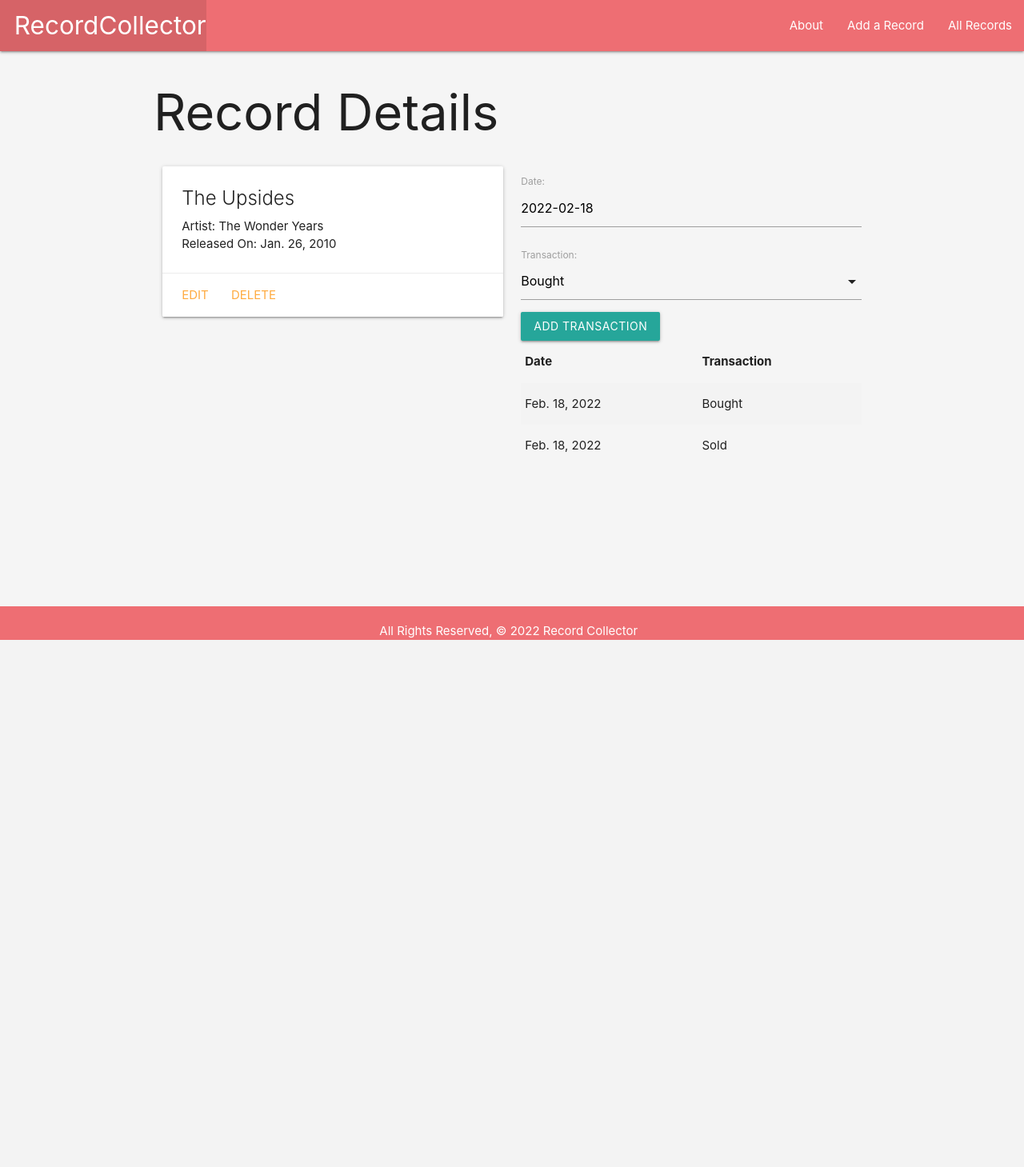
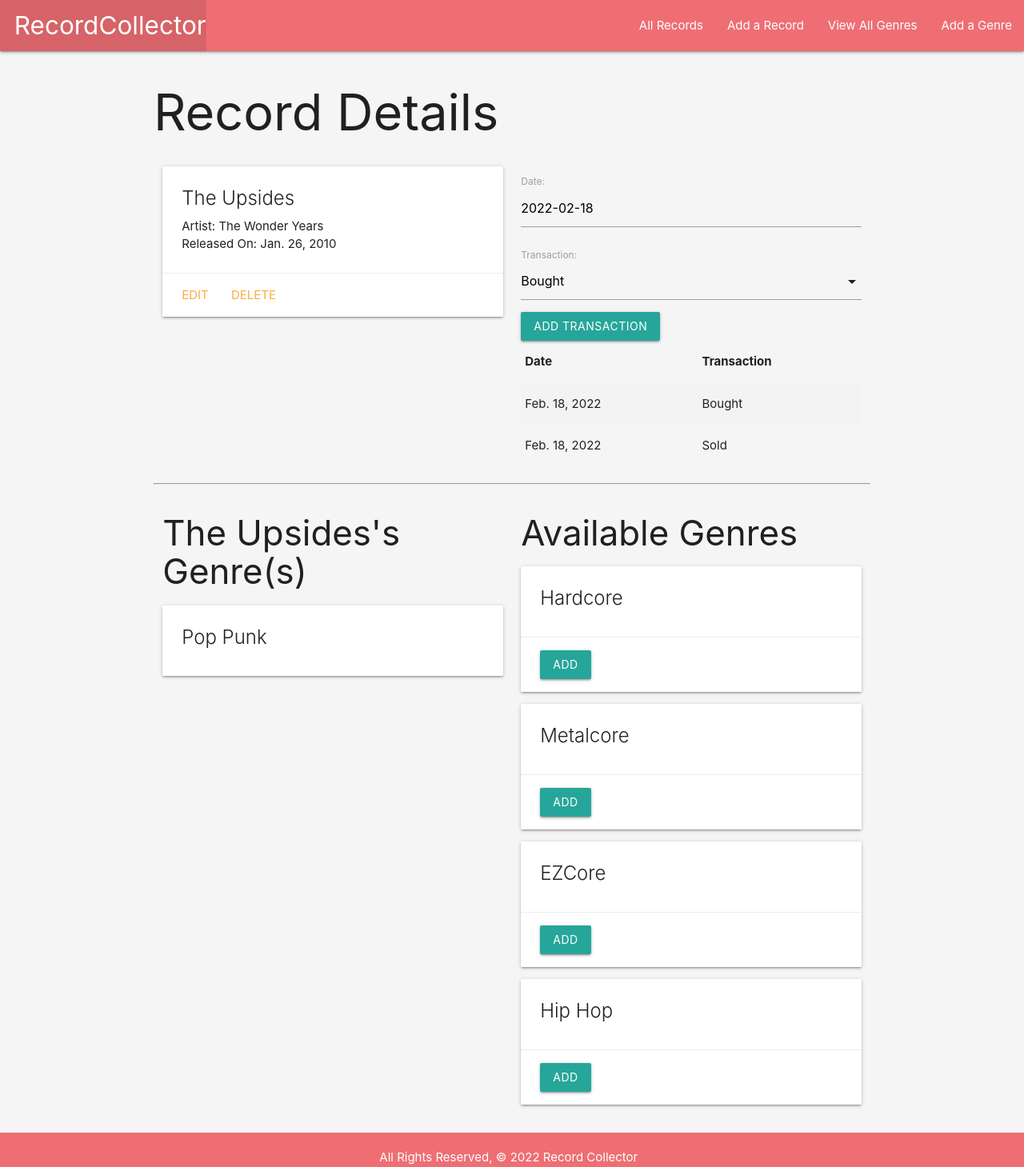
Before and after one commit to Roby-diamond/django-record-collector, a Django app: page /records/6 in a window 1280 px wide. Shown: the whole page at 80% size. Before the commit the page ends 800 px from the top, so only its background shows below. Run offline with Django 4.2, Linux system fonts and the light colour scheme; data comes from the database, SQL or seed files in the repository; both versions use the stored data as it was after the commit.

Commit message:
sets up M:M relationship

```diff
--- a/main_app/admin.py
+++ b/main_app/admin.py
@@ -1,7 +1,8 @@
 from django.contrib import admin
-from .models import Record, Market
+from .models import Record, Market, Genre
 
 # Register your models here.
 
 admin.site.register(Record)
 admin.site.register(Market)
+admin.site.register(Genre)
--- a/main_app/models.py
+++ b/main_app/models.py
@@ -8,16 +8,26 @@ TRANSACTIONS = (
 
 # Create your models here.
 
+class Genre(models.Model):
+    name = models.CharField(max_length=100)
+
+    def __str__(self):
+        return self.name
+
+    def get_absolute_url(self):
+        return reverse('detail', kwargs={'genre_id': self.id})
+
 class Record(models.Model):
     title = models.CharField(max_length=100)
     artist = models.CharField(max_length=100)
     release_date = models.DateField()
+    genres = models.ManyToManyField(Genre)
 
     def __str__(self):
         return self.title
 
     def get_absolute_url(self):
-        return reverse("detail", kwargs={"record_id": self.id})
+        return reverse('detail', kwargs={'record_id': self.id})
 
 class Market(models.Model):
     date = models.DateField('date')
--- a/main_app/templates/base.html
+++ b/main_app/templates/base.html
@@ -29,9 +29,10 @@
             </li>
           </ul>
           <ul class="right">
-            <li><a href="/about">About</a></li>
+            <li><a href="/records">All Records</a></li>
             <li><a href="{% url 'records_create' %}">Add a Record</a></li>
-            <li><a href="/records">All Records</a></li>
+            <li><a href="{% url 'genres_index' %}">View All Genres</a></li>
+            <li><a href="{% url 'genres_create' %}">Add a Genre</a></li>
           </ul>
         </div>
       </nav>
--- a/main_app/templates/home.html
+++ b/main_app/templates/home.html
@@ -2,6 +2,7 @@
 
 {% block content %}
 
-<h1>All your vinyl are belong to us</h1>
+<h1>Keep track of your favorite records!</h1>
+<h3>Click 'Add a Record' to get started</h3>
 
 {% endblock %}
--- a/main_app/templates/records/detail.html
+++ b/main_app/templates/records/detail.html
@@ -39,6 +39,45 @@
     </table>
   </div>
 </div>
+<hr />
+<div class="row">
+  <div class="col s6">
+    <h3>{{ record.title }}'s Genre(s)</h3>
+    {% if record.genres.count %} {% for genre in record.genres.all %}
+    <div class="card">
+      <div class="card-content">
+        <span class="card-title">
+          {{genre.name }}
+        </span>
+      </div>
+    </div>
+    {% endfor %} {% else %}
+    <h5>This record is too cool to be described by genres</h5>
+    {% endif %}
+  </div>
+  <div class="col s6">
+    <h3>Available Genres</h3>
+    {% if genres.count %}
+      {% for genre in genres.all %}
+        <div class="card">
+          <div class="card-content">
+            <span class="card-title">
+             {{ genre.name }}
+            </span>
+          </div>
+          <div class="card-action">
+            <form action="{% url 'assoc_genre' record.id genre.id %}" method="post">
+              {% csrf_token %}
+              <button type="submit" class="btn">Add</button>
+            </form>
+          </div>
+        </div>
+      {% endfor %}
+    {% else %}
+      <h5>{{cat.name}} somehow has every genre possible</h5>
+    {% endif %}
+  </div>
+</div>
 <script>
   var dateEl = document.getElementById('id_date');
   M.Datepicker.init(dateEl, {
--- a/main_app/urls.py
+++ b/main_app/urls.py
@@ -9,5 +9,11 @@ urlpatterns = [
     path('records/create', views.RecordCreate.as_view(), name='records_create'),
     path('records/<int:pk>/update', views.RecordUpdate.as_view(), name='records_update'),
     path('records/<int:pk>/delete', views.RecordDelete.as_view(), name='records_delete'),
-    path('records/<int:record_id>/add_market/', views.add_market, name='add_market')
+    path('records/<int:record_id>/add_market/', views.add_market, name='add_market'),
+    path('records/<int:record_id>/assoc_genre/<int:genre_id>/', views.assoc_genre, name='assoc_genre'),
+    path('genres/', views.GenreList.as_view(), name='genres_index'),
+    path('genres/<int:pk>/', views.GenreDetail.as_view(), name='genres_detail'),
+    path('genres/create/', views.GenreCreate.as_view(), name='genres_create'),
+    path('genres/<int:pk>/update/', views.GenreUpdate.as_view(), name='genres_update'),
+    path('genres/<int:pk>/delete/', views.GenreDelete.as_view(), name='genres_delete'),
 ]
--- a/main_app/views.py
+++ b/main_app/views.py
@@ -1,6 +1,8 @@
 from django.shortcuts import render, redirect
+from django.views.generic import ListView
+from django.views.generic.detail import DetailView
 from django.views.generic.edit import CreateView, UpdateView, DeleteView
-from .models import Record
+from .models import Record, Genre
 from .forms import MarketForm
 
 # Create your views here.
@@ -17,9 +19,11 @@ def records_index(request):
 
 def records_detail(request, record_id):
     record = Record.objects.get(id=record_id)
+    genres_record_doesnt_have = Genre.objects.exclude(id__in = record.genres.all().values_list('id'))
     market_form = MarketForm()
     return render(request,'records/detail.html',{
-        'record': record, 'market_form': market_form
+        'record': record, 'market_form': market_form,
+        'genres': genres_record_doesnt_have
     })
 
 def add_market(request, record_id):
@@ -28,6 +32,10 @@ def add_market(request, record_id):
         new_market = form.save(commit=False)
         new_market.record_id = record_id
         new_market.save()
+    return redirect('detail', record_id=record_id)
+
+def assoc_genre(request, record_id, genre_id):
+    Record.objects.get(id=record_id).genres.add(genre_id)
     return redirect('detail', record_id=record_id)
 
 class RecordCreate(CreateView):
@@ -41,3 +49,23 @@ class RecordUpdate(UpdateView):
 class RecordDelete(DeleteView):
     model = Record
     success_url = '/records/'
+
+class GenreCreate(CreateView):
+    model = Genre
+    fields = ('name',)
+
+class GenreUpdate(UpdateView):
+    model = Genre
+    fields = ('name',)
+
+class GenreDelete(DeleteView):
+    model = Genre
+    success_url = '/genres/'
+
+class GenreDetail(DetailView):
+    model = Genre
+    template_name = 'genres/detail.html'
+
+class GenreList(ListView):
+    model = Genre
+    template_name = 'genres/index.html'
```
Also changed, not shown: main_app/templates/genres/detail.html (added, +20 -0 lines), main_app/templates/genres/index.html (added, +18 -0 lines), main_app/templates/main_app/genre_confirm_delete.html (added, +17 -0 lines), main_app/templates/main_app/genre_form.html (added, +19 -0 lines), db.sqlite3, main_app/migrations/0005_genre_alter_market_options_alter_market_date.py (added), main_app/migrations/0006_record_genres.py (added).
